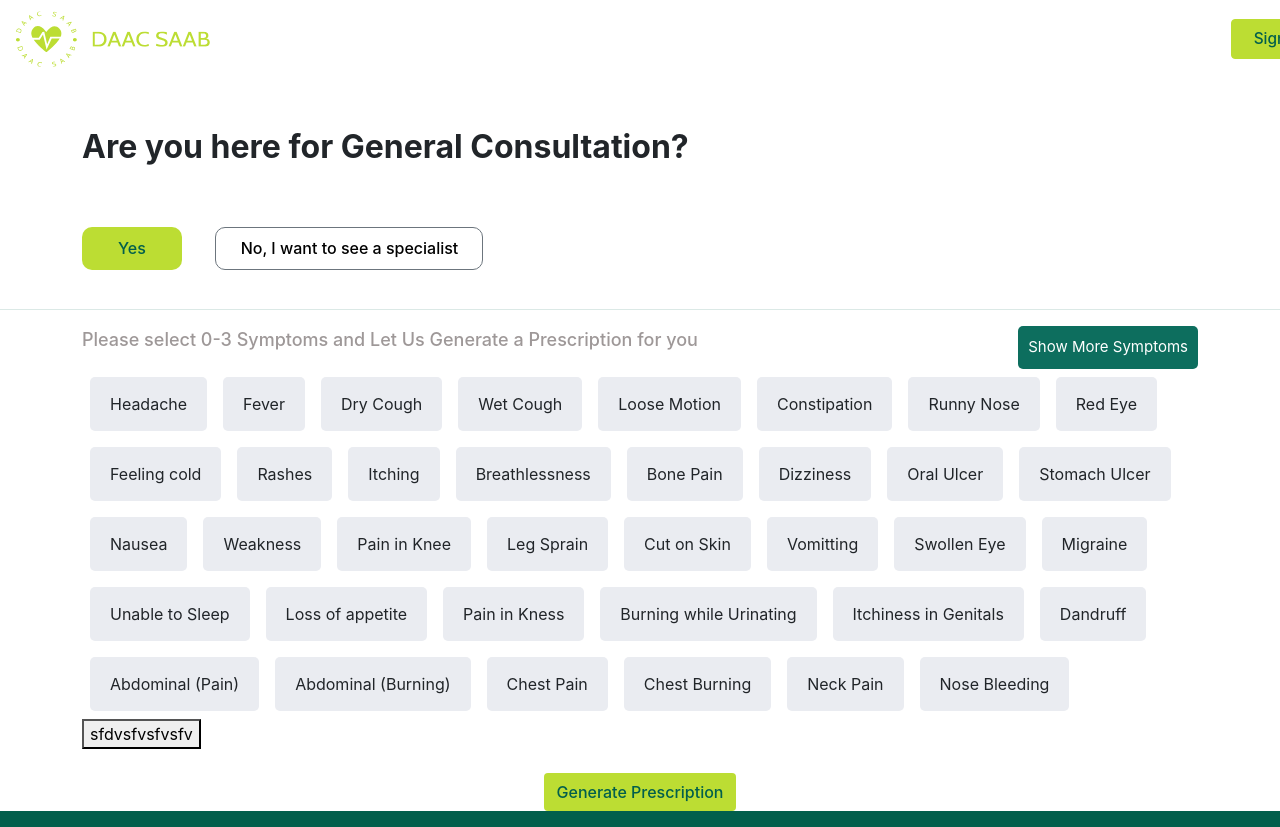
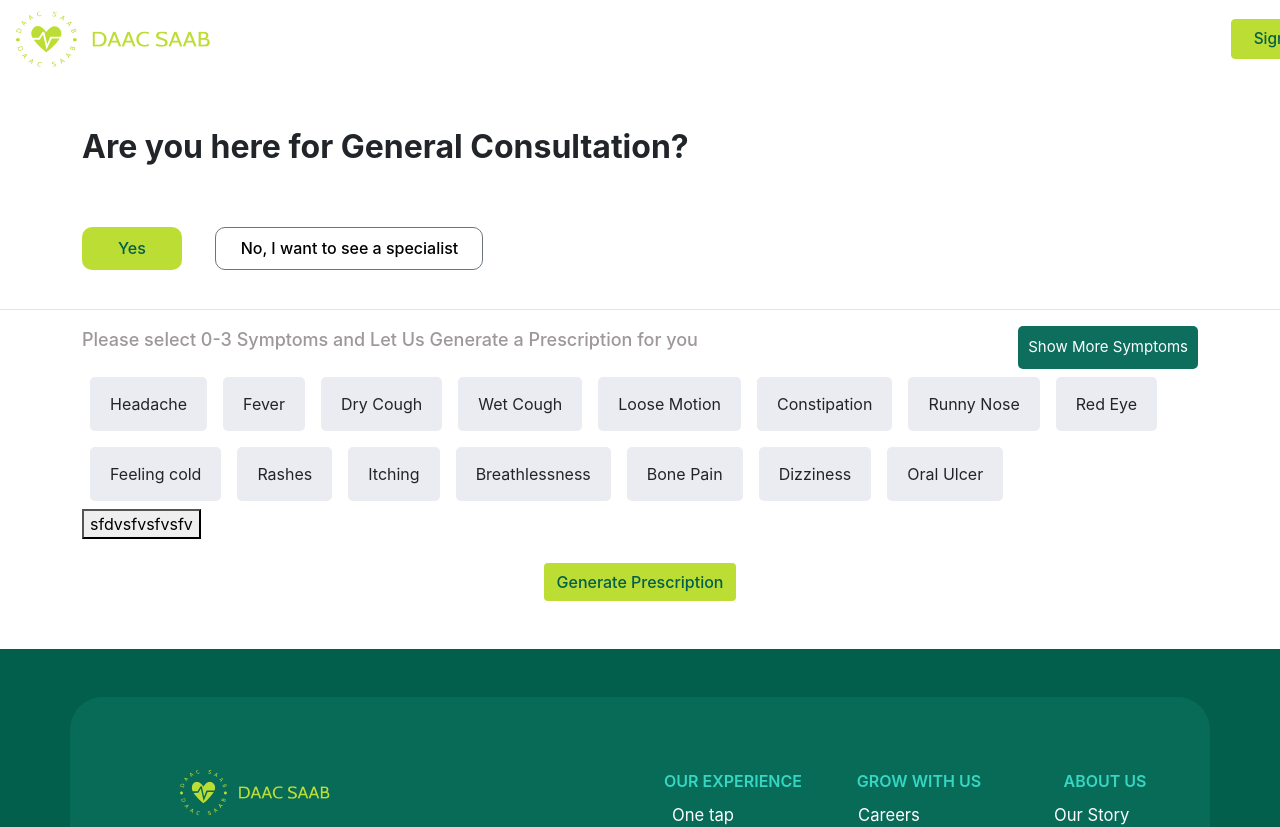
Before and after one commit to bhushanhr26/daacsaab, a React (Create React App) app: page /One-tap in a window 1280 px wide. Shown: the top 827 px of the page. Built offline with nearby package versions, Linux system fonts and the light colour scheme.

Commit message:
Added functionality for show More button

```diff
--- a/src/views/One-tap/css/oneTap.css
+++ b/src/views/One-tap/css/oneTap.css
@@ -51,6 +51,10 @@ hr {
   background-color: #eaecf1;
   border-radius: 5px;
 }
+.sym-card:hover{
+  transform: scale(1.06);
+
+}
 
 .btn-light {
   font-size: 15px;
--- a/src/views/One-tap/js/OneTap.js
+++ b/src/views/One-tap/js/OneTap.js
@@ -77,7 +77,7 @@ export default function OneTap() {
         <div className="d-flex justify-content-between">
           <p className="text-1">
             Please select 0-3 Symptoms and Let Us Generate a Prescription for
-            you{" "}
+            you
           </p>
           <button
             onClick={() => {
@@ -90,7 +90,7 @@ export default function OneTap() {
         </div>
         {/*  symptoms cards component  */}
         <div className="d-flex flex-wrap ">
-          {symData.map((x, i) => {
+          {(show?symData.slice(0,15):symData).map((x, i) => {
             return (
               <div
                 key={i}
@@ -109,9 +109,9 @@ export default function OneTap() {
           })}
         </div>
         <button onClick={() => setShowModal(true)}>sfdvsfvsfvsfv</button>
-        {console.log(selectedSymptom.length, "abc")}
+
         {/* symptom component ends */}
-        <div className="d-flex justify-content-center mt-4">
+        <div className="d-flex justify-content-center mt-4 mb-5">
           <button className="btn btn-submit">Generate Prescription</button>
         </div>
       </div>
```
Also changed, not shown: 1 other file (tests, documents, lock files or other folders).
